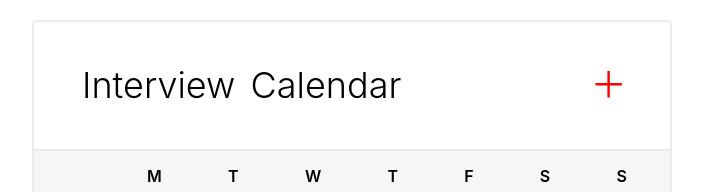
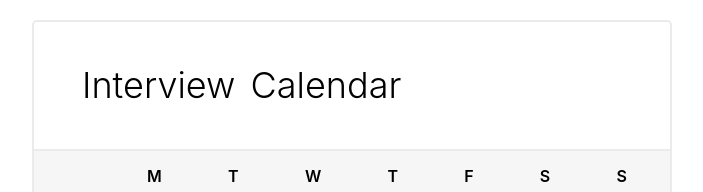
Before and after one commit to Hillel1408/calendar-react, a React (Create React App) app: page / in a window 1280 px wide. Shown: the top 192 px of the page, without its empty margins (288-991 px from the left). Built offline with nearby package versions, Linux system fonts and the light colour scheme.

Commit message:
calendar

```diff
--- a/src/App.css
+++ b/src/App.css
@@ -143,9 +143,14 @@
     background-color: #f6f6f6;
     border-top: 2px solid #ebebeb;
     padding: 30px 45px;
-    font-size: 28px;
-    color: red;
     margin-top: -13px;
     z-index: 0;
     position: relative;
+    display: flex;
+    justify-content: space-between;
 }
+.calendar__footer span,
+.calendar__footer button {
+    color: red;
+    font-size: 28px;
+}
--- a/src/App.js
+++ b/src/App.js
@@ -5,8 +5,9 @@ import './css/null.css';
 
 function App() {
     const [tasks, setTasks] = useState('');
-    const [trActive, setTrActive] = useState('');
-    const [tdActive, setTdActive] = useState('');
+    const [trActive, setTrActive] = useState(null);
+    const [tdActive, setTdActive] = useState(null);
+    const [active, setActive] = useState('');
 
     const time = [
         '00:00',
@@ -48,7 +49,18 @@ function App() {
         <div className="calendar">
             <div className="calendar__head">
                 <h1 className="calendar__title">Interview Calendar</h1>
-                <button className="calendar__head-btn">
+                {trActive !== null && tdActive !== null && (
+                    <button
+                        className="calendar__head-btn"
+                        onClick={() => {
+                            const value = prompt(
+                                'Введите ваше событие:',
+                                active
+                            );
+                            if (value !== null)
+                                tasks[trActive][tdActive] = value;
+                        }}
+                    >
                         <svg
                             width="18"
                             height="18"
@@ -62,6 +74,7 @@ function App() {
                             />
                         </svg>
                     </button>
+                )}
             </div>
             <div className="calendar__date">
                 <div className="calendar__block">
@@ -106,6 +119,7 @@ function App() {
                                     setTdActive={setTdActive}
                                     trActive={trActive}
                                     tdActive={tdActive}
+                                    setActive={setActive}
                                 />
                             ))}
                     </tbody>
@@ -113,6 +127,7 @@ function App() {
             </div>
             <div className="calendar__footer">
                 <span>Today</span>
+                {active && <button>Delete</button>}
             </div>
         </div>
     );
--- a/src/components/Td.jsx
+++ b/src/components/Td.jsx
@@ -9,12 +9,14 @@ function Td({
     setTdActive,
     trActive,
     tdActive,
+    setActive,
 }) {
     return (
         <td
             onClick={() => {
                 setTrActive(trIndex);
                 setTdActive(tdIndex);
+                setActive(td);
             }}
             className={classNames(
                 td && 'active',
--- a/src/components/Tr.jsx
+++ b/src/components/Tr.jsx
@@ -1,7 +1,15 @@
 import { useEffect } from 'react';
 import { Td } from './Td';
 
-function Tr({ item, trIndex, setTrActive, setTdActive, trActive, tdActive }) {
+function Tr({
+    item,
+    trIndex,
+    setTrActive,
+    setTdActive,
+    trActive,
+    tdActive,
+    setActive,
+}) {
     return (
         <tr>
             {item.map((td, tdIndex) => (
@@ -13,6 +21,7 @@ function Tr({ item, trIndex, setTrActive, setTdActive, trActive, tdActive }) {
                     setTdActive={setTdActive}
                     trActive={trActive}
                     tdActive={tdActive}
+                    setActive={setActive}
                 />
             ))}
         </tr>
```
Lines whose indentation alone changed are shown as unchanged.
